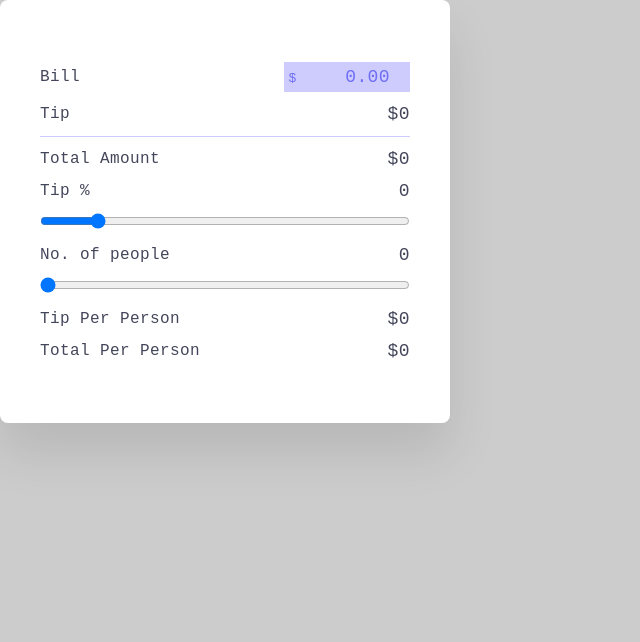
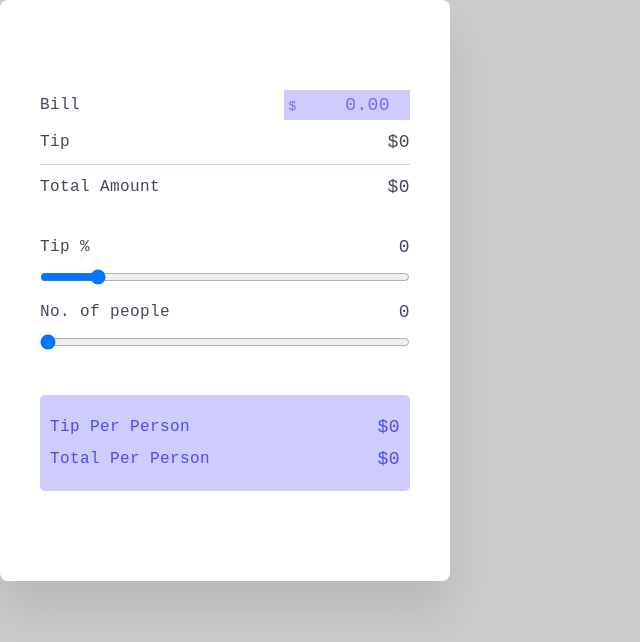
Before and after one commit to robert-ds/tip-calculator, a plain HTML site: page index.html in a window 1280 px wide. Shown: the whole page, without its empty margins (0-640 px from the left). Drawn offline with Linux system fonts and the light colour scheme.

Commit message:
modify style sections

```diff
--- a/style.css
+++ b/style.css
@@ -67,3 +67,26 @@ input[type="range"]{
 	width: 100%;
 	cursor: pointer;
 }
+
+input[type="range"]:not(last-child) {
+	margin-bottom: 5px;
+}
+
+section:not(last-child) {
+	margin-bottom: 40px;
+}
+
+section:not(first-child) {
+	margin-top: 40px;
+}
+
+section:last-child {
+	background-color: #cdccfd;
+	padding: 10px;
+	border-radius: 5px;
+}
+
+section:last-child .val,
+section:last-child .lbl {
+	color: #4c4af4;
+}
```
